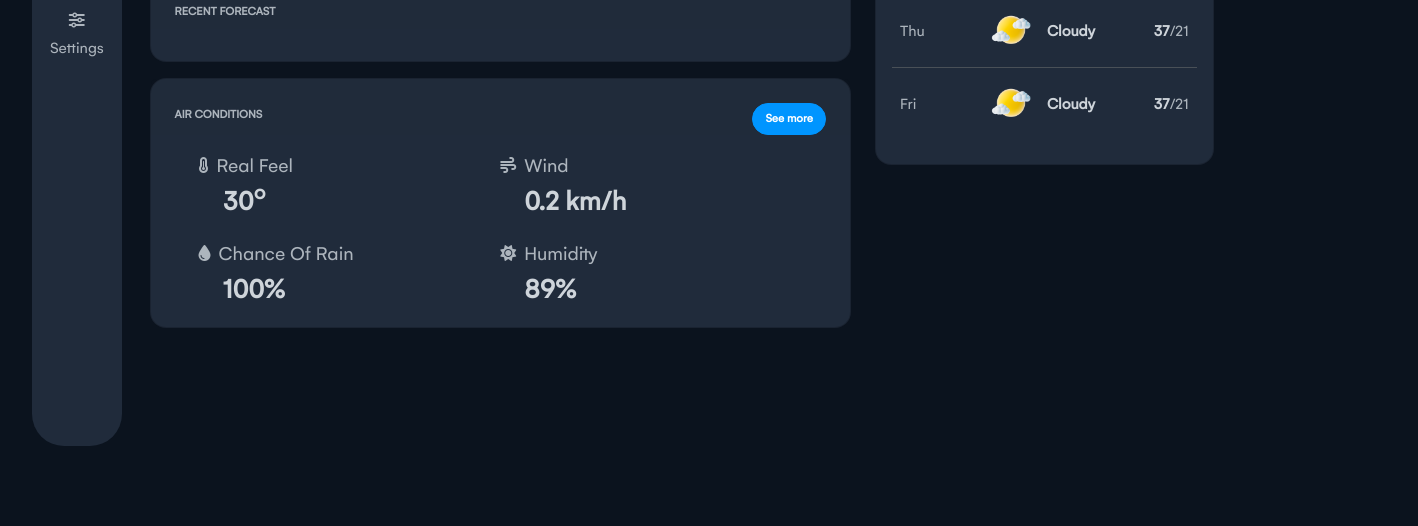
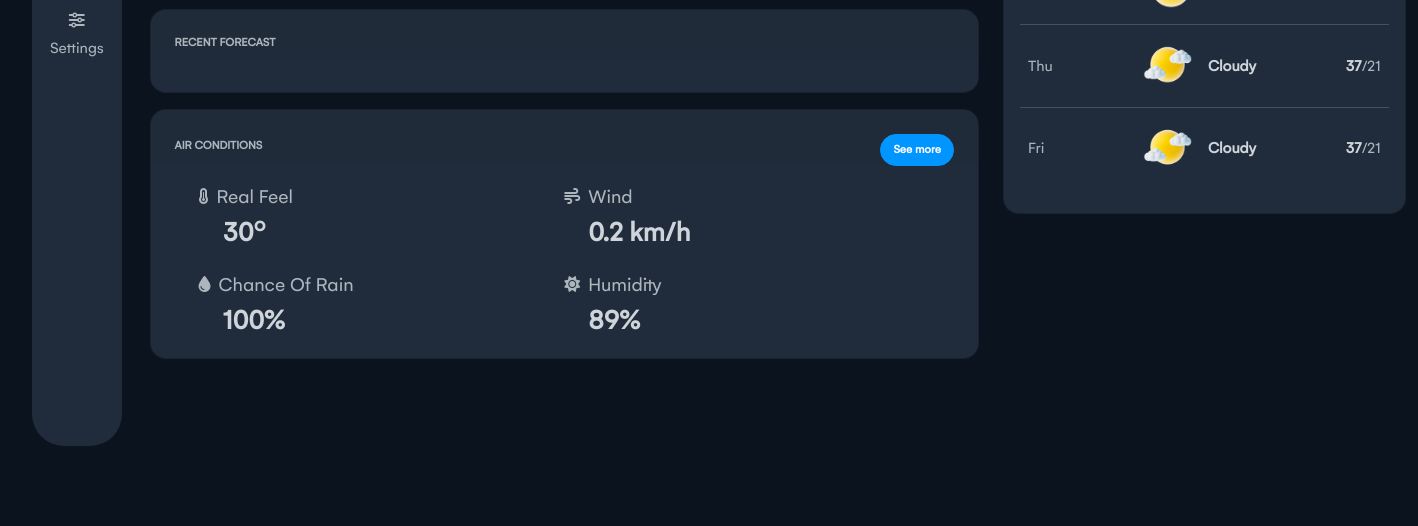
Before and after one commit to CaptainNeon-max/weather-app, a plain HTML site: page weather-app/index.html in a window 1280 px wide. Shown: the part 338-864 px from the top of the page, 1418 px wide, since content can reach past the window. Drawn offline with Linux system fonts and the light colour scheme.

Commit message:
Update style.css

```diff
--- a/weather-app/css/style.css
+++ b/weather-app/css/style.css
@@ -571,6 +571,6 @@ aside {
 
 @media (min-width: 767px) {
   .container {
-    max-width: 100% important;
+    max-width: 100% !important;
   }
 }
```
